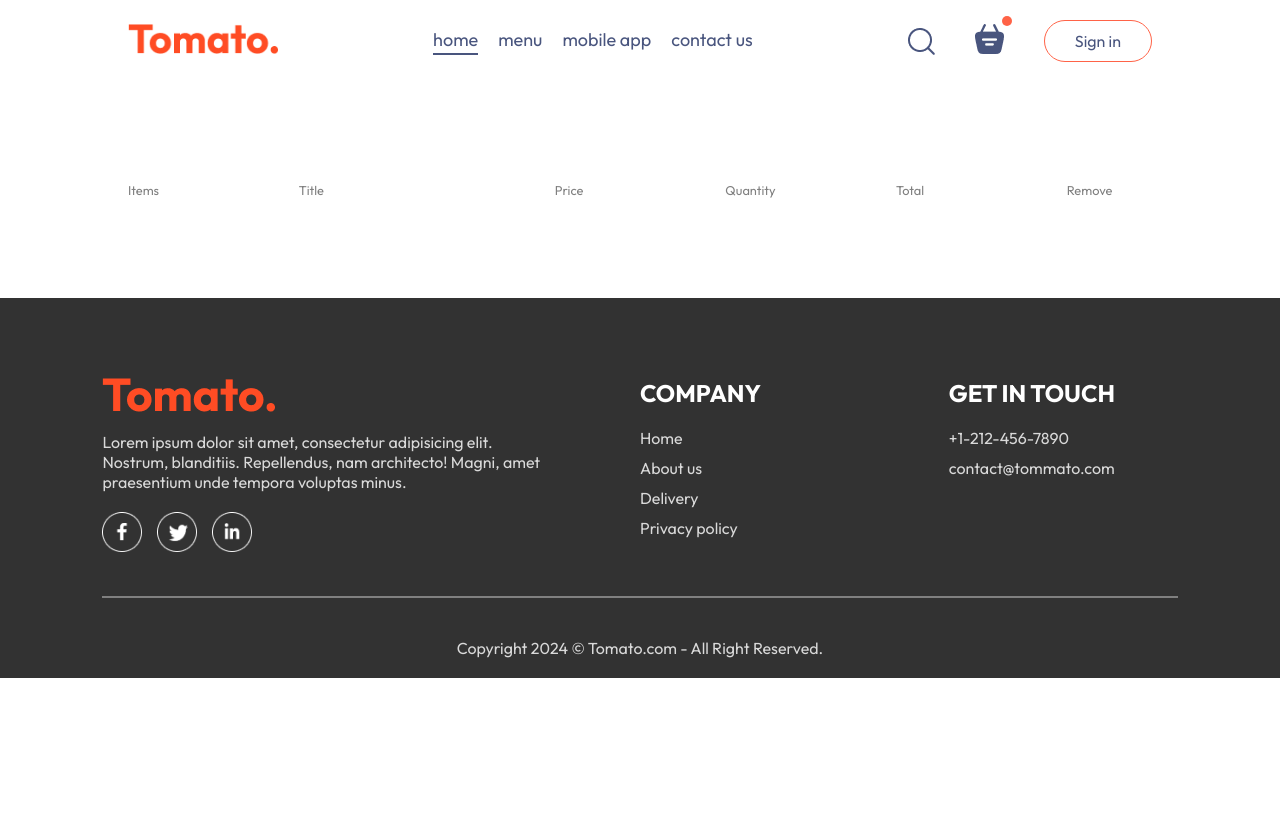
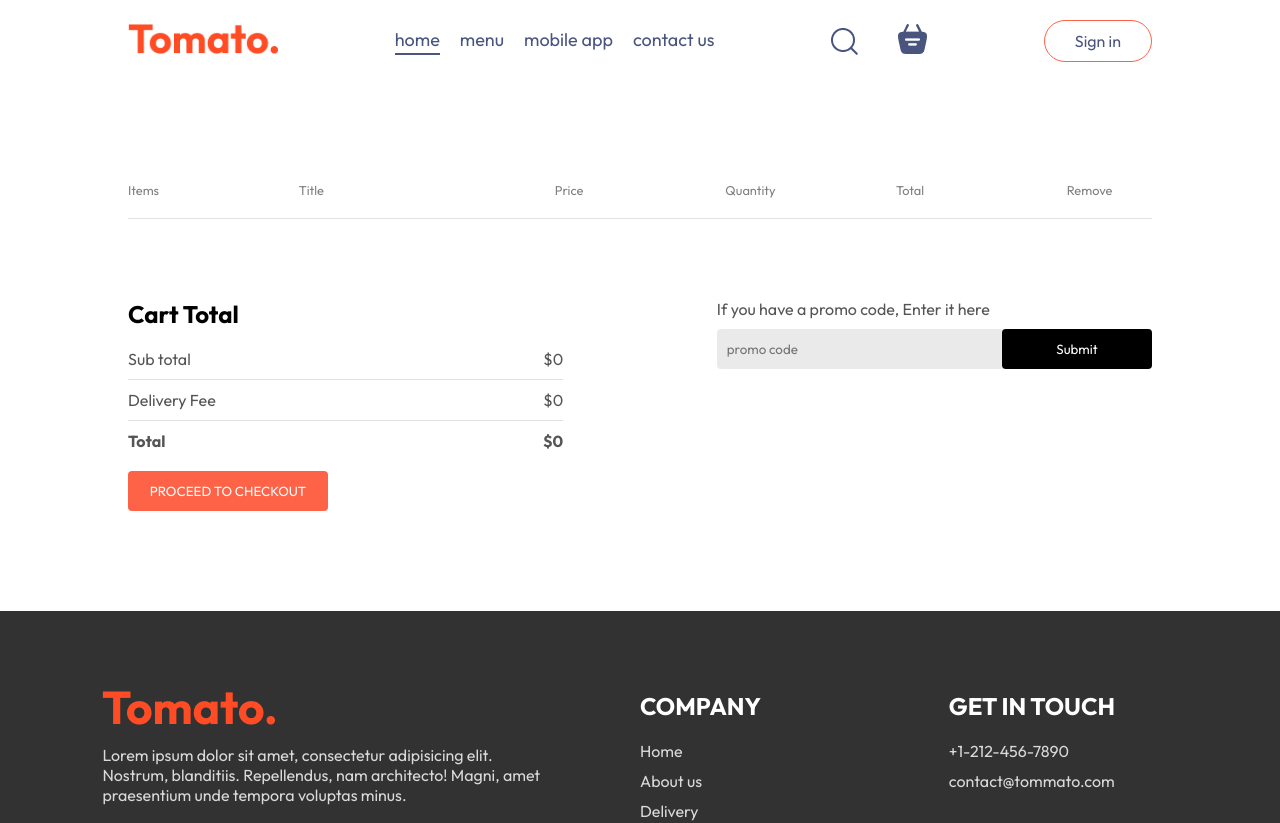
Before and after one commit to PrabinKumarNayak/Project, a React (Vite) app in the folder food-app/frontend/: page /cart in a window 1280 px wide. Shown: the top 823 px of the page. Before the commit the page ends 800 px from the top, so only its background shows below. Built offline with nearby package versions, Linux system fonts and the light colour scheme.

Commit message:
food-app cart

```diff
--- a/food-app/frontend/src/Pages/Cart/Cart.jsx
+++ b/food-app/frontend/src/Pages/Cart/Cart.jsx
@@ -3,7 +3,8 @@ import { StoreContext } from "../../context/StoreContext";
 import "./Cart.css";
 import { useNavigate } from "react-router-dom";
 export default function Cart() {
-  const { cartItems, food_list, removeFromCart } = useContext(StoreContext);
+  const { cartItems, food_list, removeFromCart, getTotalCartAmount } =
+    useContext(StoreContext);
 
   const navigate = useNavigate();
   return (
@@ -17,6 +18,8 @@ export default function Cart() {
           <p>Total</p>
           <p>Remove</p>
         </div>
+        <br />
+        <hr />
         {food_list.map((item, index) => {
           if (cartItems[item._id] > 0) {
             return (
@@ -37,6 +40,41 @@ export default function Cart() {
           }
         })}
       </div>
+      <div className="cart-bottom">
+        <div className="cart-total">
+          <h2>Cart Total</h2>
+          <div>
+            <div className="cart-total-details">
+              <p>Sub total</p>
+              <p>${getTotalCartAmount()}</p>
+            </div>
+            <hr />
+            <div className="cart-total-details">
+              <p>Delivery Fee</p>
+              <p>${getTotalCartAmount() === 0 ? 0 : 2}</p>
+            </div>
+            <hr />
+            <div className="cart-total-details">
+              <b>Total</b>
+              <b>
+                ${getTotalCartAmount() === 0 ? 0 : getTotalCartAmount() + 2}
+              </b>
+            </div>
+          </div>
+          <button onClick={() => navigate("/order")}>
+            PROCEED TO CHECKOUT
+          </button>
+        </div>
+        <div className="cart-promocode">
+          <div>
+            <p>If you have a promo code, Enter it here</p>
+            <div className="cart-promocode-input">
+              <input type="text" placeholder="promo code" />
+              <button>Submit</button>
+            </div>
+          </div>
+        </div>
+      </div>
     </div>
   );
 }
--- a/food-app/frontend/src/components/Navbar/Navbar.jsx
+++ b/food-app/frontend/src/components/Navbar/Navbar.jsx
@@ -1,27 +1,53 @@
-import { useState } from "react";
+import { useContext, useState } from "react";
 import { assets } from "../../assets/Assets";
-import { Link } from "react-router-dom"
-import "./Navbar.css"
+import "./Navbar.css";
+import { Link } from "react-router-dom";
+import { StoreContext } from "../../context/StoreContext";
+export default function Navbar({ setShowLogin }) {
+  const [menu, setMeun] = useState("home");
 
-export default function Navbar({ setShowLogin }){
-    const[menu,setMenu] = useState("home")
-return(
+  const{getTotalCartAmount} = useContext(StoreContext)
+  return (
     <div className="navbar">
-        <Link to='/'><img src={assets.logo} alt="" className="logo" /></Link>
+      <Link to='/'><img src={assets.logo} className="logo" alt="" /></Link>
       <ul className="navbar-menu">
-            <Link to='/' onClick={()=>setMenu("home")} className={menu==="home"?"active":""}>home</Link>
-            <a href="#explore-menu" onClick={()=>setMenu("menu")} className={menu==="menu"?"active":""}>menu</a>
-            <a href="#app-download" onClick={()=>setMenu("mobile-app")} className={menu==="mobile-app"?"active":""}>mobile app</a>
-            <a href="#footer" onClick={()=>setMenu("contact-us")} className={menu==="contact-us"?"active":""}>contact us</a>
+        <Link
+          to="/"
+          onClick={() => setMeun("home")}
+          className={menu === "home" ? "active" : ""}
+        >
+          home
+        </Link>
+        <a
+          href="#explore-menu"
+          onClick={() => setMeun("menu")}
+          className={menu === "menu" ? "active" : ""}
+        >
+          menu
+        </a>
+        <a
+          href="#app-download"
+          onClick={() => setMeun("mobile-app")}
+          className={menu === "mobile-app" ? "active" : ""}
+        >
+          mobile app
+        </a>
+        <a
+          href="#footer"
+          onClick={() => setMeun("contact-us")}
+          className={menu === "contact-us" ? "active" : ""}
+        >
+          contact us
+        </a>
       </ul>
       <div className="navbar-right">
         <img src={assets.search_icon} alt="" />
         <div className="navbar-search-icon">
           <Link to='/cart'><img src={assets.basket_icon} alt="" /></Link>
-                <div className="dot"></div>
+          <div className={getTotalCartAmount()===0?"":"dot"}></div>
+        </div>
       </div>
       <button onClick={() => setShowLogin(true)}>Sign in</button>
     </div>
-    </div>
-)
+  );
 }
--- a/food-app/frontend/src/context/StoreContext.jsx
+++ b/food-app/frontend/src/context/StoreContext.jsx
@@ -1,9 +1,11 @@
-import { createContext, useEffect, useState } from "react";
+import { createContext, useState } from "react";
 import { food_list } from "../assets/Assets";
 
 export const StoreContext = createContext(null);
+
 const StoreContextProvider = (props) => {
   const [cartItems, setCartItems] = useState({});
+
   const addToCart = (itemId) => {
     if (!cartItems[itemId]) {
       setCartItems((prev) => ({ ...prev, [itemId]: 1 }));
@@ -14,9 +16,17 @@ const StoreContextProvider = (props) => {
   const removeFromCart = (itemId) => {
     setCartItems((prev) => ({ ...prev, [itemId]: prev[itemId] - 1 }));
   };
-  useEffect(() => {
-    console.log(cartItems);
-  }, [cartItems]);
+
+  const getTotalCartAmount = () => {
+    let totalAmount = 0;
+    for (const item in cartItems) {
+      if (cartItems[item] > 0) {
+        let itemInfo = food_list.find((product) => product._id === item);
+        totalAmount += itemInfo.price * cartItems[item];
+      }
+    }
+    return totalAmount;
+  };
 
   const contextValue = {
     food_list,
@@ -24,7 +34,9 @@ const StoreContextProvider = (props) => {
     setCartItems,
     addToCart,
     removeFromCart,
+    getTotalCartAmount
   };
+
   return (
     <StoreContext.Provider value={contextValue}>
       {props.children}
```
Lines whose indentation alone changed are shown as unchanged.
